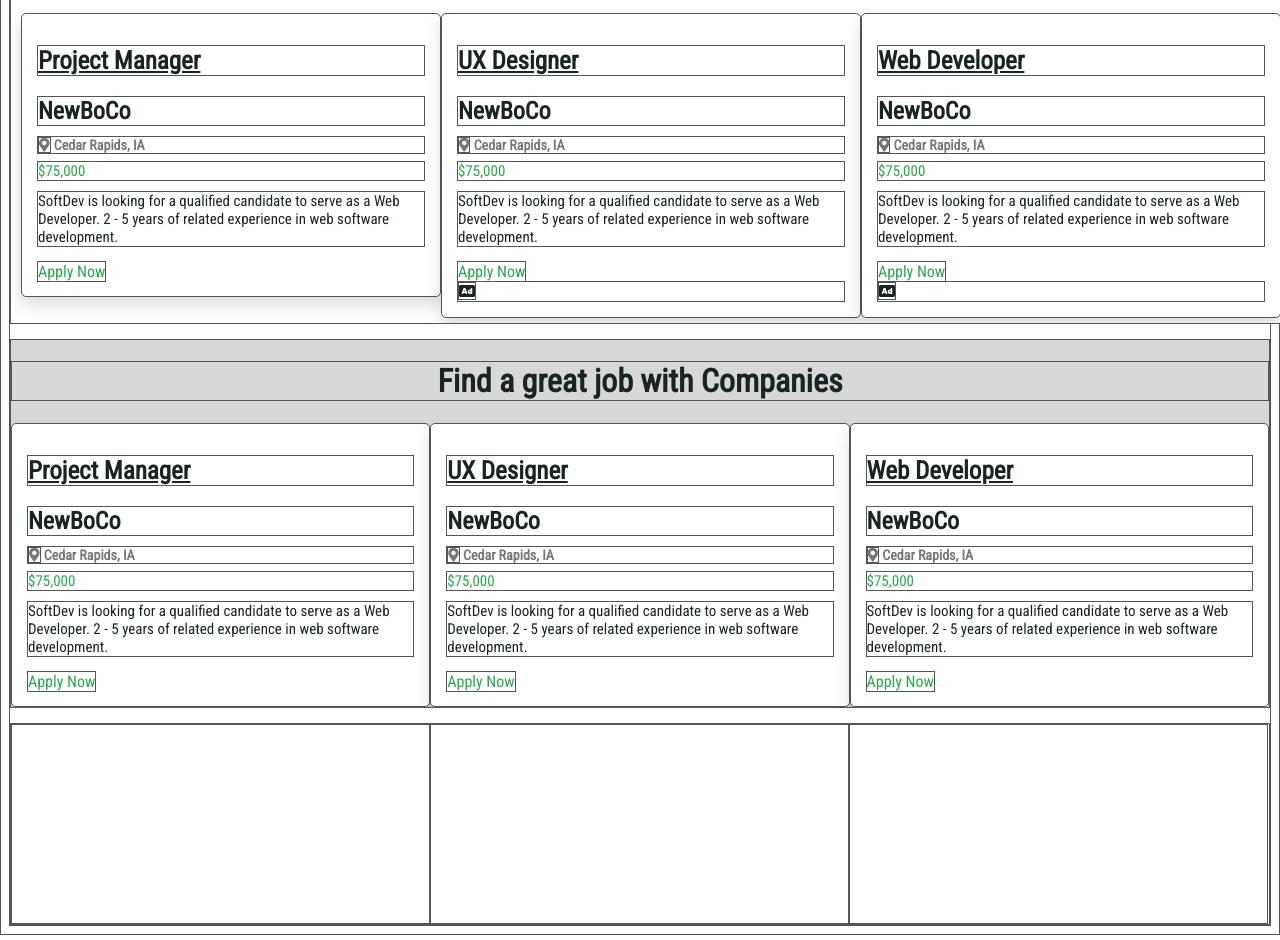
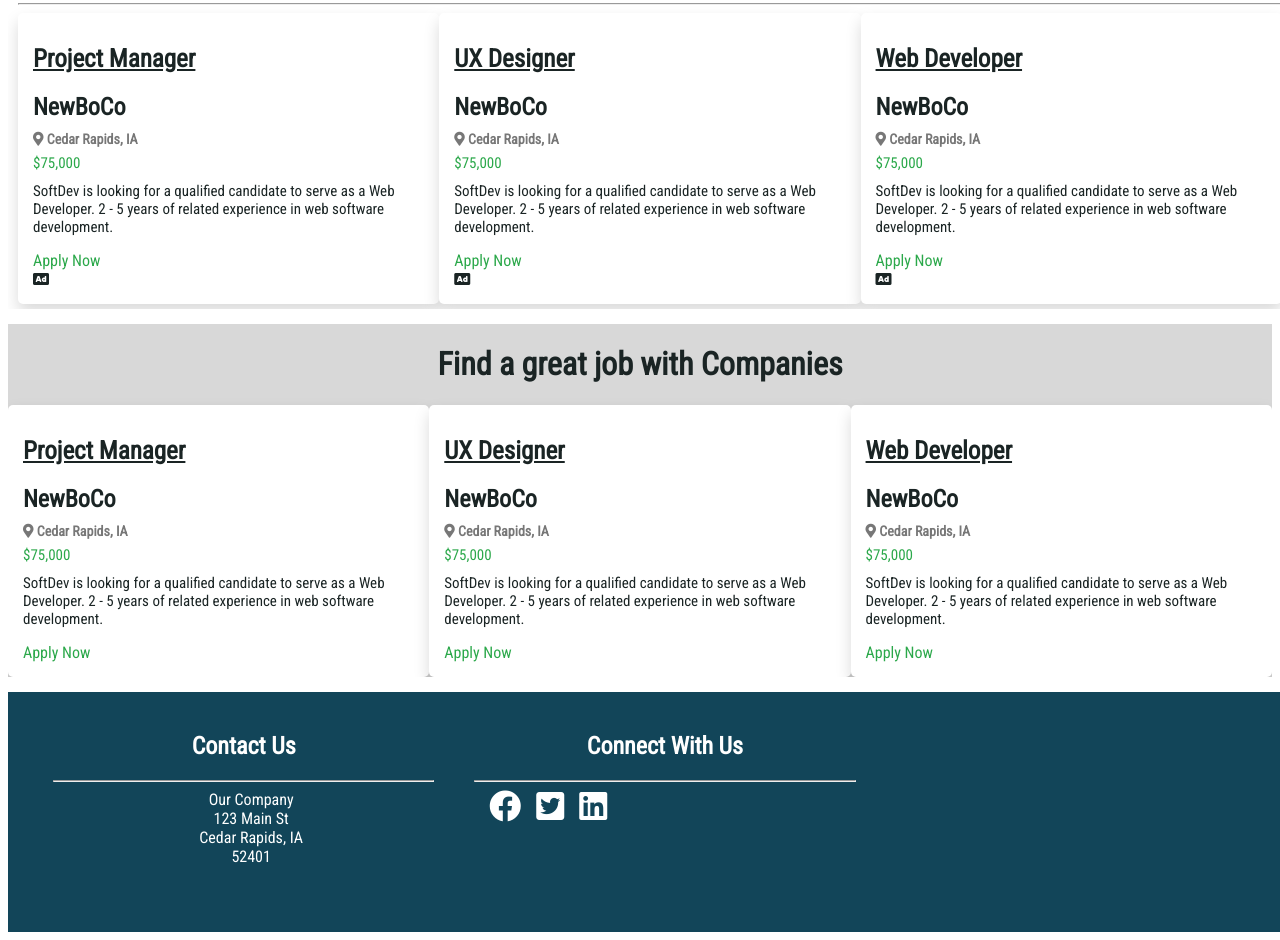
Before and after one commit to final-project-for-deltav/Job-board, a plain HTML site: page index.html in a window 1280 px wide. Shown: the part 574-1514 px from the top of the page. Drawn offline with Linux system fonts and the light colour scheme.

Commit message:
added partial footer, header-img and worked on responsiveness

```diff
--- a/css/style.css
+++ b/css/style.css
@@ -1,12 +1,10 @@
 
-* {
-    border: 1px solid #555;
-}
 body {
     background-image: url("../background-img.png");
     background-repeat: no-repeat;
     font-family: 'Roboto Condensed', sans-serif;
     color: #1a2424;
+    overflow-x: hidden;
 }
 nav {
 width: 100%;
@@ -37,7 +35,8 @@ header {
     color: #fff;
 }
 header button {
-    background-color: transparent;
+
+    background-color: #23ce6b;
     border: 1px solid #fff;
     width: auto;
     width: 200px;
@@ -47,7 +46,7 @@ header button {
     font-size: 16px;
 }
 header button:hover {
-    background-color: #23ce6b;
+    background-color: transparent;
     border: 1px solid #fff;
     width: auto;
     width: 200px;
@@ -69,13 +68,16 @@ header section {
     text-align: center;
     box-sizing: border-box;
 }
-header img {
+.header-img {
     float: left;
     width: 40%;
     height: 350px;
     box-sizing: border-box;
 }
-
+header img{
+max-width: 100%;
+height: auto;
+}
 .half {
     width: 50%;
     float: left;
@@ -88,7 +90,9 @@ header img {
     float: left;
     box-sizing: border-box;
 }
-
+.left {
+    float: left;
+}
 .fifth {
     width: 20%;
     box-sizing: border-box;
@@ -144,8 +148,23 @@ margin-top: -5px;
     text-decoration: none;
 }
 @media only screen and (max-width: 600px) {
-    .third{
-        width: 90vw;
+    body {
+        background-color: #124559;
+    }
+    header {
+        height: auto;
+    }
+    header section {
+        width: 100vw;
+    }
+    .header-img {
+        width: 100vw;
+    }
+    .third {
+        width: 100vw;
+    }
+    footer {
+        height: auto;
     }
   }
 .city {
@@ -163,14 +182,27 @@ margin-top: -5px;
 }
 
 footer {
+    background-color: #124559;
     margin-top: 15px;
-    height: 200px;
+    padding: 20px 5px;
+    width: 100%;
+    height: auto;
+    color: #fff;
+    clear: both;
+    text-align: center;
+    overflow: hidden;
+}
+footer h1 {
+    text-align: center;
+}
+footer li {
+    list-style: none;
+    margin-left: 15px;
 }
 
 .footer-section {
-    width: 33.3%;
-    /* change width  to 33.33% once borders are removed */
     height: 200px;
+    background-color: transparent;
     float: left;
     box-sizing: border-box;
 }
--- a/index.html
+++ b/index.html
@@ -19,10 +19,14 @@
         <section><h1>"Don't let student debt weigh you down, find top companies who will help you pay it off!"</h1>
         <button class = "button shadow"> Find a job now!</button>
         </section>
-        <img src="" alt="">
+        <section class ="header-img">
+                <img src="./header-img.png" alt="">
+        </section>
+
     </header>
     <div class='sponsored' id="sponsored-cards">
         <h1> Find a great job with Top Companies</h1>
+        <hr />
         <div class = "card third shadow">
             <h1>Project Manager</h1>
             <h2> NewBoCo</h2>
@@ -30,6 +34,7 @@
             <p class = "pay"> $75,000 </p>
             <p>SoftDev is looking for a qualified candidate to serve as a Web Developer. 2 - 5 years of related experience in web software development. </p>
             <a href ="#">Apply Now </a>
+            <div><i class="fas fa-ad fa-1x"></i> </div>
         </div>
         <div class = "card third shadow">
             <h1>UX Designer</h1>
@@ -80,9 +85,27 @@
 
     </div>
     <footer>
-        <section class="footer-section third"></section>
-        <section class="footer-section third"></section>
-        <section class="footer-section third"></section>
+        <section class="footer-section third">
+            <ul><h1>Contact Us </h1>
+            <hr />
+            <li>Our Company </li>
+            <li>123 Main St </li>
+            <li>Cedar Rapids, IA </li>
+            <li>52401 </li>
+            </ul>
+        </section>
+        <section class="footer-section third">
+            <ul><h1>Connect With Us </h1>
+                <hr />
+                <li class ="left"><i class="fab fa-facebook fa-2x"></i> </li>
+                <li class ="left"><i class="fab fa-twitter-square fa-2x"></i> </li>
+                <li class ="left"><i class="fab fa-linkedin fa-2x"></i> </li>
+            </ul>
+
+        </section>
+        <section class="footer-section third">
+
+        </section>
     </footer>
 </body>
 </html>
```
Also changed, not shown: header-img.png (added).
